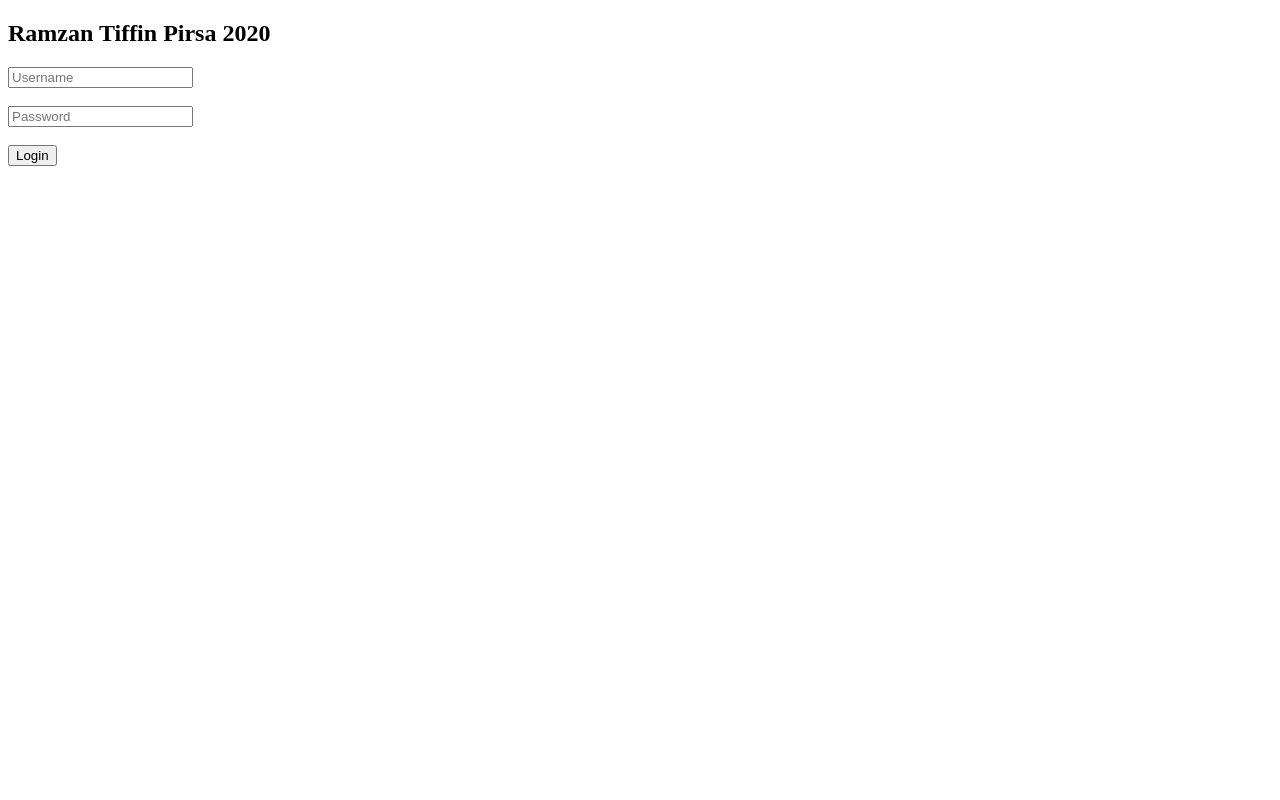
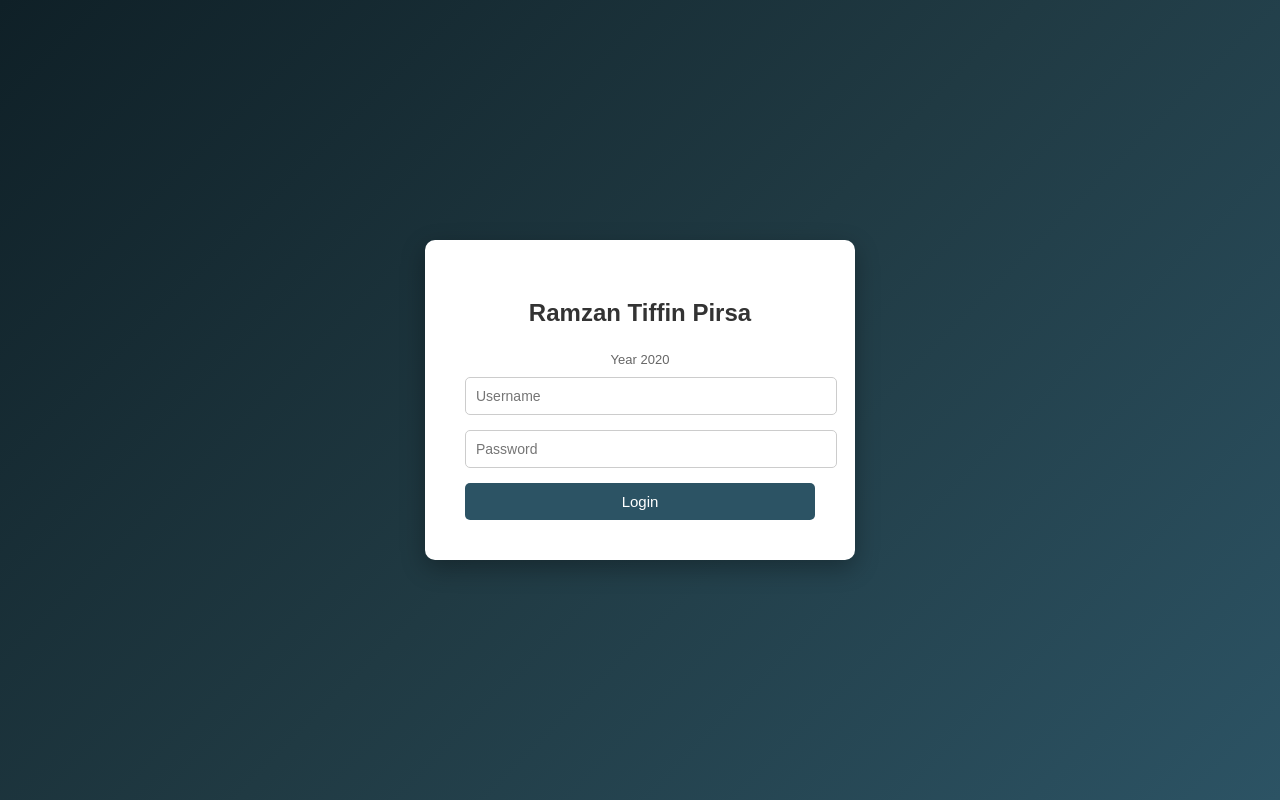
Before and after one commit to mohdkukshi/ramzan-tiffin-1447, a Flask app: page / in a window 1280 px wide. Run offline with Flask 3, Linux system fonts and the light colour scheme; a database or web service that is not in the repository returns one stand-in record (values such as "Sample title"); some libraries are stand-ins or nearby versions.

Commit message:
Improve login UI design

```diff
--- a/templates/login.html
+++ b/templates/login.html
@@ -1,23 +1,92 @@
 <!DOCTYPE html>
 <html>
 <head>
-    <title>Login - Ramzan Tiffin Pirsa {{ year }}</title>
+    <title>Ramzan Tiffin Pirsa {{ year }} - Login</title>
+
+    <style>
+        body {
+            margin: 0;
+            padding: 0;
+            font-family: Arial, sans-serif;
+            background: linear-gradient(135deg, #0f2027, #203a43, #2c5364);
+            height: 100vh;
+            display: flex;
+            justify-content: center;
+            align-items: center;
+        }
+
+        .login-card {
+            background: white;
+            padding: 40px;
+            width: 350px;
+            border-radius: 10px;
+            box-shadow: 0px 8px 25px rgba(0,0,0,0.3);
+            text-align: center;
+        }
+
+        .login-card h2 {
+            margin-bottom: 25px;
+            color: #333;
+        }
+
+        input {
+            width: 100%;
+            padding: 10px;
+            margin-bottom: 15px;
+            border-radius: 5px;
+            border: 1px solid #ccc;
+            font-size: 14px;
+        }
+
+        button {
+            width: 100%;
+            padding: 10px;
+            background: #2c5364;
+            color: white;
+            border: none;
+            border-radius: 5px;
+            font-size: 15px;
+            cursor: pointer;
+        }
+
+        button:hover {
+            background: #203a43;
+        }
+
+        .error {
+            color: red;
+            margin-top: 10px;
+            font-size: 14px;
+        }
+
+        .year {
+            font-size: 13px;
+            color: #666;
+            margin-bottom: 10px;
+        }
+
+    </style>
 </head>
 <body>
 
-<h2>Ramzan Tiffin Pirsa {{ year }}</h2>
+<div class="login-card">
+
+    <h2>Ramzan Tiffin Pirsa</h2>
+    <div class="year">Year {{ year }}</div>
 
     <form method="POST">
-    <input type="text" name="username" placeholder="Username" required><br><br>
-    <input type="password" name="password" placeholder="Password" required><br><br>
+        <input type="text" name="username" placeholder="Username" required>
+        <input type="password" name="password" placeholder="Password" required>
         <button type="submit">Login</button>
     </form>
 
     {% with messages = get_flashed_messages() %}
       {% if messages %}
-    <p style="color:red;">{{ messages[0] }}</p>
+        <div class="error">{{ messages[0] }}</div>
       {% endif %}
     {% endwith %}
 
+</div>
+
 </body>
 </html>
```
Lines whose indentation alone changed are shown as unchanged.
